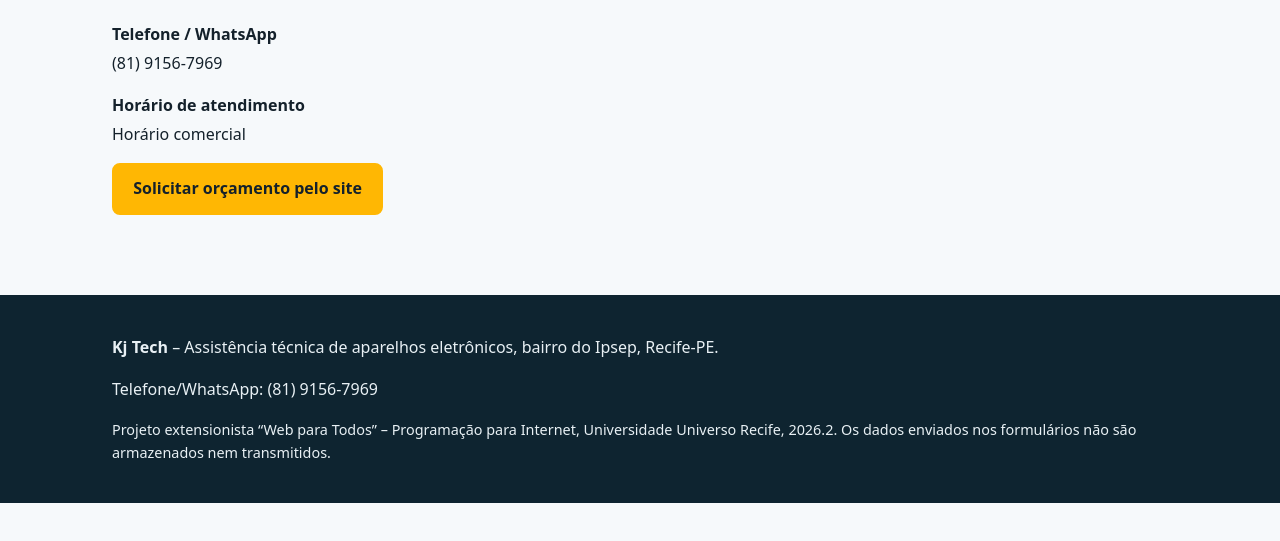
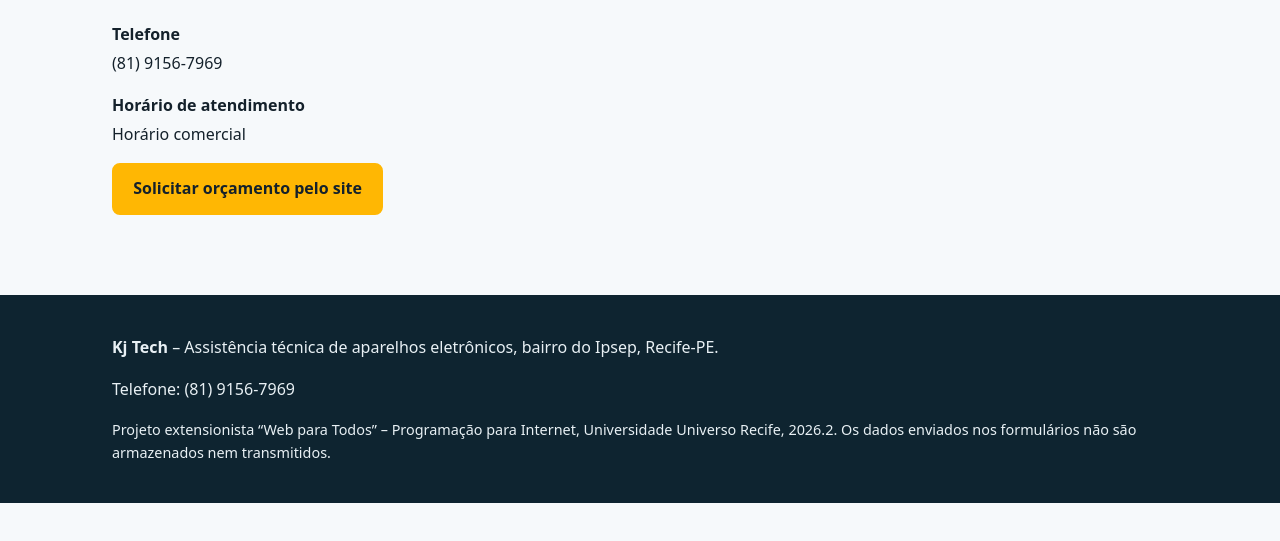
Before and after one commit to minacabu/Trabalho-Extensionista-Web-para-Todos, a plain HTML site: page entrega-3/contato.html in a window 1280 px wide. Shown: the part 165-706 px from the top of the page. Drawn offline with Linux system fonts and the light colour scheme.

Commit message:
Entrega 3: rótulo de telefone

```diff
--- a/entrega-3/contato.html
+++ b/entrega-3/contato.html
@@ -21,7 +21,7 @@
 <section class="wrap bloco">
   <h1>Contato</h1>
   <dl class="dados">
-    <dt>Telefone / WhatsApp</dt><dd data-contato="telefone">a confirmar</dd>
+    <dt>Telefone</dt><dd data-contato="telefone">a confirmar</dd>
     <dt>Horário de atendimento</dt><dd data-contato="horario">Horário comercial</dd>
   </dl>
   <p><a class="btn" href="orcamento.html">Solicitar orçamento pelo site</a></p>
@@ -31,7 +31,7 @@
 <footer class="rodape">
   <div class="wrap">
     <p><strong>Kj Tech</strong> – Assistência técnica de aparelhos eletrônicos, bairro do Ipsep, Recife-PE.</p>
-    <p>Telefone/WhatsApp: <span data-contato="telefone">a confirmar</span></p>
+    <p>Telefone: <span data-contato="telefone">a confirmar</span></p>
     <p class="peq">Projeto extensionista “Web para Todos” – Programação para Internet, Universidade Universo Recife, 2026.2. Os dados enviados nos formulários não são armazenados nem transmitidos.</p>
   </div>
 </footer>
```
Also changed, not shown: entrega-3/index.html (+1 -1 lines), entrega-3/orcamento.html (+1 -1 lines), entrega-3/servicos.html (+1 -1 lines), entrega-3/sobre.html (+1 -1 lines).
